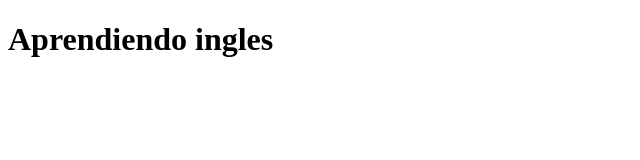
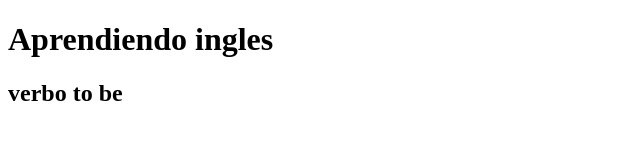
Before and after one commit to Mayerlin24/imaginacion, a plain HTML site: page index.html in a window 1280 px wide. Shown: the whole page, without its empty margins (0-640 px from the left). Drawn offline with Linux system fonts and the light colour scheme.

Commit message:
Update index.html

```diff
--- a/index.html
+++ b/index.html
@@ -8,5 +8,8 @@
     <h1>
         Aprendiendo ingles
     </h1>
+    <h2>
+        verbo to be
+    </h2>
 </body>
 </html>
```
